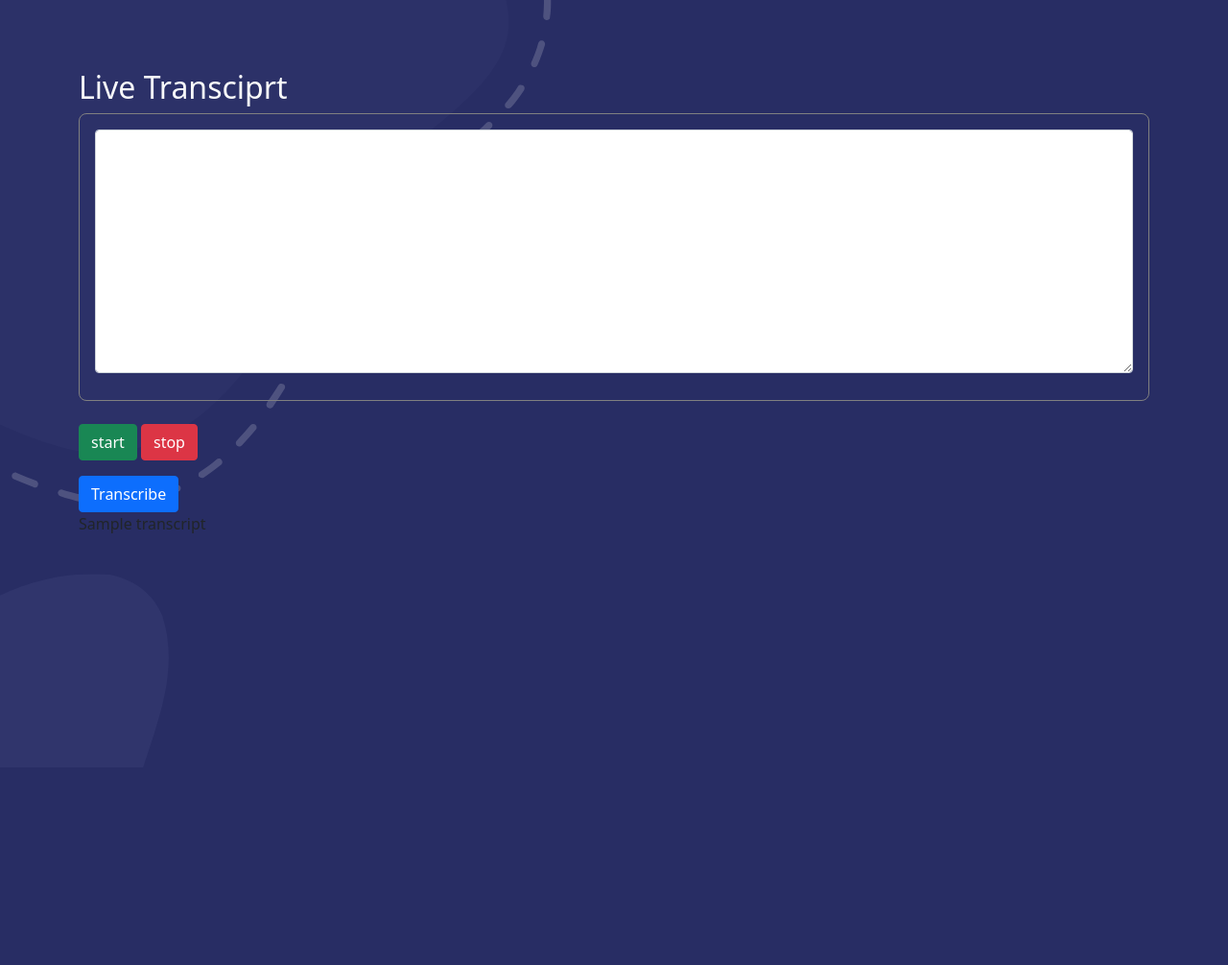
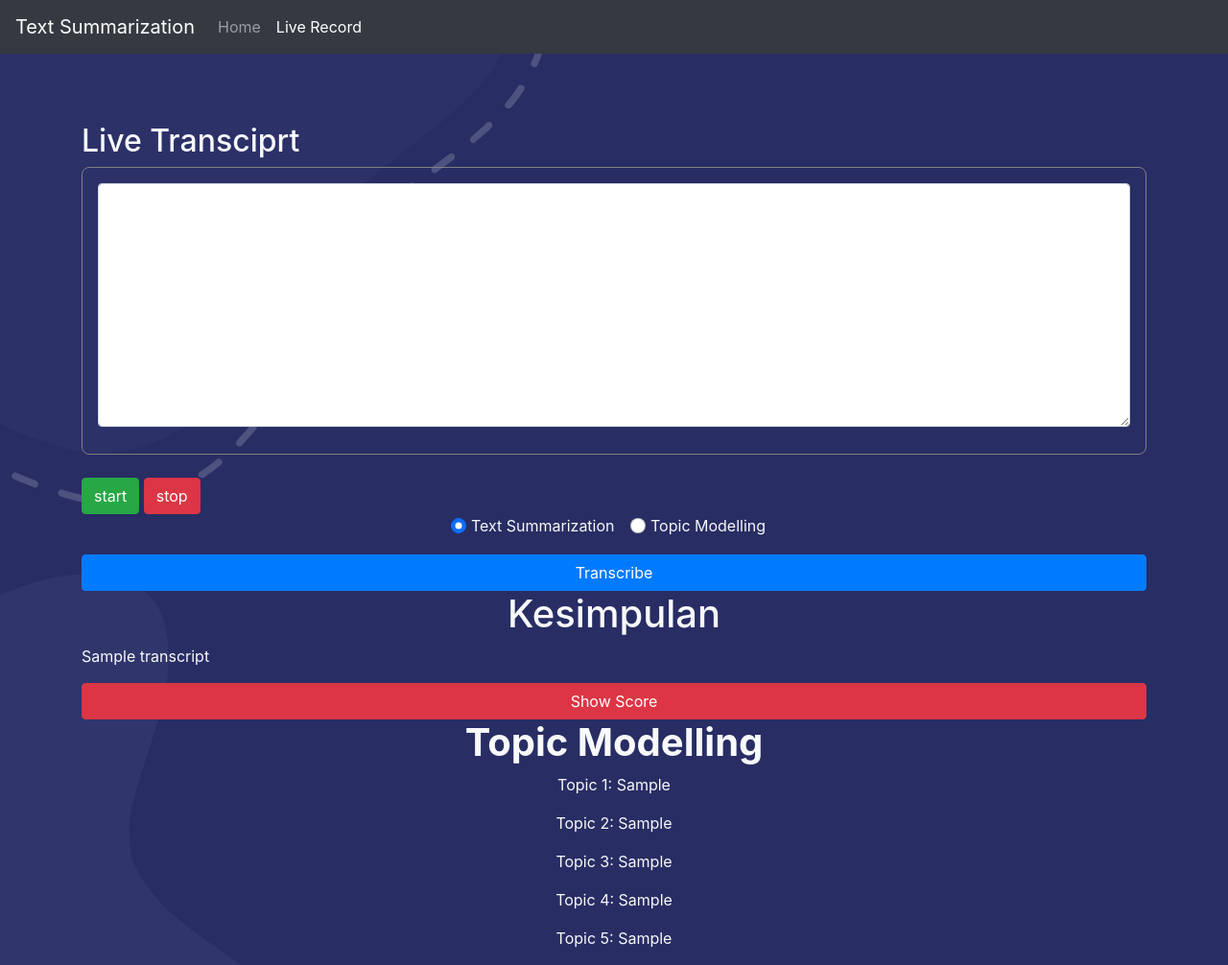
Before and after one commit to AlwyAbdullah/flask_nlp, a Flask app: template templates/liveMicTranscription.html in a window 1280 px wide. Shown: the whole page at 96% size. Before the commit the page ends 556 px from the top, so only its background shows below. Run offline with Flask 2, Linux system fonts and the light colour scheme; the template is opened without the code that fills it: most values are stand-ins (such as "Sample title", 1, 10 or a date in 2020); some libraries are stand-ins or nearby versions.

Commit message:
Adding Navbar & topic modelling in live record

```diff
--- a/app.py
+++ b/app.py
@@ -263,13 +263,152 @@ def test():
 @app.route('/liveMic', methods=["GET", "POST"])
 def liveMic():
     transcript = ''
+    listTopic=''
+    coherenceScore=''
     if request.method == "POST":
         print("FORM DATA RECEIVED")
         textarea = request.form["formtextarea"]
-        summarized_text = summarize(textarea, ratio=0.2)
-        print(summarized_text)
-        transcript = summarized_text
-    return render_template('liveMicTranscription.html', transcript=transcript)
+        radio = request.form["radio"]
+        if radio == "Text Summarization":
+            summarized_text = summarize(textarea, ratio=0.2)
+            print(summarized_text)
+            transcript = summarized_text
+        else:
+            from Sastrawi.StopWordRemover.StopWordRemoverFactory import StopWordRemoverFactory #Library for removing stopword
+            from Sastrawi.Stemmer.StemmerFactory import StemmerFactory
+
+            from nltk.stem import PorterStemmer
+
+
+            factory = StopWordRemoverFactory()
+            stopword = factory.create_stop_word_remover()
+
+            # create stemmer
+            factory = StemmerFactory()
+            stemmer = factory.create_stemmer()
+            porter = PorterStemmer()
+
+            # NLTK Stop words
+            from nltk.corpus import stopwords
+            stop_words = stopwords.words('indonesian')
+            stop_words.extend(['ya', 'gua', 'an', 'ancang', 'anggar', 'anti', 'arti', 'aston', 'arah', 'atus', 'bales', 'banget', 'bas', 'basic', 'bayang', 'bayi', 'be', 'belanja','bibi','biding', 'bill', 'bos', 'bunda',
+                            'cek', 'isi', 'iya', 'jagain', 'jaga', 'jual', 'juang', 'jurus', 'jam', 'kastem', 'kali', 'hendra', 'henti', 'kain' 'febby', 'flanel', 'ganti', 'guling', 'habis', 'hadis', 'halo', 'han',
+                            'hantam', 'harap', 'harga' 'cakap', 'coc', 'cocok', 'diarsi', 'dika', 'eko', 'elemen', 'enak', 'assalamualaikum', 'warahmatullahi', 'abang', 'waalaikumsalam',	'wakil', 'usul', 'utama',
+                            'utara',	'warahmatullah',	'wawancara',	'whatsapp',	'wi',	'word	','zaman', 'acara', 'adab', 'adik', 'yuk', 'agam', 'wajib', 'mbak', 'pak', 'nggih', 'wabarakatuh', 'selamat', 'siang', 'pagi',
+                            'malam', 'pijit','pikir','perangkat','perhati','perilaku', 'permata', 'persen', 'peter', 'pokok', 'gitu', 'nggak', 'sih', 'bener', 'ajak', 'anak', 'ajar', 'nama', 'kayak', 'pakai', 'masuk', 'mata',
+                            'orang', 'nya', 'aja', 'kasih', 'kait', 'tulis', 'web', 'gin', 'temen', 'bu', 'sesuai', 'kenal', 'beda', 'bikin', 'salah', 'laku', 'terima', 'kalah', 'kaya', 'kedip', 'kelulus', 'kemarin', 'kembang', 'kerjain',
+                            'kuning', 'kuningan', 'lari', 'latar', 'latih', 'lempar', 'lunak', 'album', 'maju', 'makan', 'makasih', 'maksud', 'mas', 'mateng', 'mentingin', 'menteri',
+                            'merah', 'mi', 'mobil', 'monggo', 'mpasi', 'mulut', 'muncul', 'naksir', 'ngerjain', 'ngerti', 'ngomong', 'ngomongnya', 'nih', 'nomor', 'nota', 'nyetting', 'objek', 'nyata',
+                            'of', 'oke', 'on', 'operasi', 'operasional', 'oriented', 'pemograman', 'pendi', 'penuh', 'peran', 'pilih', 'pimpin', 'pisah', 'pln', 'poin', 'pusing', 'pribadi',
+                            'presales', 'pritil', 'pusing', 'putus', 'raba', 'ranaya', 'ranah', 'ranting', 'read', 'real', 'rendah', 'rendi','ritme', 'rp', 'rpl', 'rumah', 'ruang', 'rumpun', 'rumput',
+                            'salam', 'sanding', 'saran', 'sebentar', 'selebriti', 'semprot', 'sesi', 'sit', 'siti', 'situ', 'sopir', 'sorry', 'standart', 'sulam', 'sulis', 'susu', 'susun', 'tablu',
+                            'takut', 'tambal', 'tanda', 'tangan', 'tantang', 'tarik', 'tato', 'tau', 'tdd', 'tembok', 'temu', 'tenda', 'tik', 'terap', 'titik', 'tok', 'tolong', 'tuh', 'tuju', 'tunda',
+                            'udah', 'up', 'upda', 'urus' 'usernya', 'analis', 'analisa', 'analisis', 'bagus', 'bahas', 'bappenas', 'barangkali', 'batas', 'bekal', 'benah', 'benang', 'biar', 'brainly', 'cari', 'contoh',
+                            'cuman', 'batang', 'beliau', 'bentuk', 'db', 'dbms', 'diassign', 'ah', 'ahli', 'ajarin', 'alya', 'analitik', 'analyst', 'and', 'andi', 'sila', 'aren', 'bk', 'bpk', 'buah', 'ci',
+                            'codingannya', 'crv', 'dateng', 'dede', 'detil', 'dijadiin', 'dinas', 'disimpen', 'dorong', 'dot', 'edi', 'entar', 'etl', 'febby', 'fi', 'gang', 'hadits', 'hit', 'hilang', 'if', 'ikan', 'ikhtiar',
+                            'in', 'intan', 'ips', 'istri', 'ji', 'kadang', 'kaget', 'kain', 'kena', 'ketemu', 'ketes', 'lho', 'letak', 'life', 'lukman', 'lupa', 'mc', 'millions', 'miss', 'nambah', 'nembak', 'ngajar', 'nikah', 'nokia',
+                            'obeng', 'nyanyi', 'paku', 'palu', 'papi', 'pms', 'pentest', 'primbon', 'pulsa', 'rezeki', 'riak', 'rian', 'roti', 'sali', 'sambut', 'sebenernya', 'segitu', 'sederhana', 'sekian', 'sisa', 'slimenya', 'socket', 'soft',
+                            'sydney', 'stringstream', 'tablo', 'tampil', 'tanah', 'teteh', 'tv', 'urus'])
+
+
+            # Define functions for stopwords, bigrams, trigrams and lemmatization
+            def remove_stopwords(texts):
+                return [[word for word in simple_preprocess(str(doc)) if word not in stop_words] for doc in texts]
+
+            def make_bigrams(texts):
+                return [bigram_mod[doc] for doc in texts]
+
+            def make_trigrams(texts):
+                return [trigram_mod[bigram_mod[doc]] for doc in texts]
+
+            # Stemming indonesia dan inggris
+            eng_stem_text1_topic = porter.stem(textarea)
+            text1_topic_stem = stemmer.stem(eng_stem_text1_topic)
+            text1_topic_stopwords_sastrawi = stopword.remove(text1_topic_stem)
+            print(len(text1_topic_stem))
+            print(len(text1_topic_stopwords_sastrawi))
+
+            # Change to list
+            list_word_topic = [(text1_topic_stopwords_sastrawi.strip())]
+            print(list_word_topic)
+
+            # Remove Stopwords
+            data_words_nostops_text1_topic = remove_stopwords(list_word_topic)
+            print(data_words_nostops_text1_topic)
+
+            # Build the bigram and trigram models (Bigram adalah 2 kata sedangkan Trigram adalah 3 kata)
+            bigram = gensim.models.Phrases(data_words_nostops_text1_topic, min_count=5, threshold=100) # higher threshold fewer phrases.
+            trigram = gensim.models.Phrases(bigram[data_words_nostops_text1_topic], threshold=100)
+
+            # Faster way to get a sentence clubbed as a trigram/bigram
+            bigram_mod = gensim.models.phrases.Phraser(bigram)
+            trigram_mod = gensim.models.phrases.Phraser(trigram)
+
+            # See trigram example
+            # print(trigram_mod[bigram_mod[data_words[0]]])
+            print(trigram_mod[bigram_mod[data_words_nostops_text1_topic[0]]])
+
+            # Create Dictionary
+            id2word = corpora.Dictionary(data_words_nostops_text1_topic)
+
+            # Create Corpus
+            texts = data_words_nostops_text1_topic
+
+            # Term Document Frequency
+            corpus = [id2word.doc2bow(text1) for text1 in texts]
+
+            # View
+            print(corpus[:1])
+
+            [[(id2word[id], freq) for id, freq in cp] for cp in corpus[:1]]
+
+            # Build LDA model
+            lda_model = gensim.models.ldamodel.LdaModel(corpus=corpus,
+                                                    id2word=id2word,
+                                                    num_topics=100,
+                                                    random_state=100,
+                                                    update_every=1,
+                                                    chunksize=2000,
+                                                    passes=10,
+                                                    alpha='auto',
+                                                    per_word_topics=True)
+
+            # Print the Keyword in the topics
+            # pprint(lda_model.print_topics(1))
+            # doc_lda = lda_model[corpus]
+
+            # topic = lda_model.print_topics(1)
+            # stringTopic = ' '.join(map(str, topic))
+            # stringTopic = ''.join(i for i in stringTopic if not i.isdigit())
+            # stringTopic = stringTopic.replace("'", '').replace(",", '').replace("*", '').replace(".", '').replace('"', '').replace("(", '').replace(")", '').replace("+", ",")
+            # print(stringTopic)
+
+            pprint(lda_model.print_topics(5))
+            doc_lda = lda_model[corpus]
+
+            # Compute Coherence Score
+            coherence_model_lda = CoherenceModel(model=lda_model, texts=data_words_nostops_text1_topic, dictionary=id2word, coherence='c_v')
+            coherence_lda = coherence_model_lda.get_coherence()
+            coherenceScore = coherence_lda
+
+            listTopic = lda_model.print_topics(5)
+            changeOrder = [4,3,2,1,0]
+            listTopic = [listTopic[i] for i in changeOrder]
+
+            for n in range(5):
+                print('Topic ', n+1, ' :', listTopic[n])
+                listTopic[n] =listTopic[n]
+
+            print(listTopic)
+            stringTopic = ' '.join(map(str, listTopic))
+            stringTopic = ''.join(i for i in stringTopic if not i.isdigit())
+            stringTopic = stringTopic.replace("'", '').replace(",", '').replace("*", '').replace(".", '').replace('"', '').replace("(", '').replace(")", '\n').replace(" ", "").replace("+", ', ')
+            print(stringTopic)
+            arrayTopic = stringTopic.split("\n")
+
+            listTopic = arrayTopic
+
+    return render_template('liveMicTranscription.html', transcript=transcript, listTopic=listTopic, coherenceScore=coherenceScore)
 
 @app.route('/downloadPDF', methods=["POST", "GET"])
 def downloadPDF():
--- a/templates/liveMicTranscription.html
+++ b/templates/liveMicTranscription.html
@@ -7,13 +7,37 @@
     <link href="https://cdn.jsdelivr.net/npm/bootstrap@5.0.0-beta1/dist/css/bootstrap.min.css" rel="stylesheet"
         integrity="sha384-giJF6kkoqNQ00vy+HMDP7azOuL0xtbfIcaT9wjKHr8RbDVddVHyTfAAsrekwKmP1" crossorigin="anonymous" />
     <link rel="stylesheet" type="text/css" href="../static/styles/main.css">
+    <link rel="stylesheet" href="https://cdn.jsdelivr.net/npm/bootstrap@4.4.1/dist/css/bootstrap.min.css"
+        integrity="sha384-Vkoo8x4CGsO3+Hhxv8T/Q5PaXtkKtu6ug5TOeNV6gBiFeWPGFN9MuhOf23Q9Ifjh" crossorigin="anonymous">
+    <script src="../static/styles/main.js"></script>
+    <link rel="stylesheet" href="https://cdnjs.cloudflare.com/ajax/libs/font-awesome/6.1.0/css/all.min.css"
+        integrity="sha512-10/jx2EXwxxWqCLX/hHth/vu2KY3jCF70dCQB8TSgNjbCVAC/8vai53GfMDrO2Emgwccf2pJqxct9ehpzG+MTw=="
+        crossorigin="anonymous" referrerpolicy="no-referrer" />
     <title>Speech To Text</title>
 </head>
 
-<body class="container pt-5">
+<body>
+    <nav id="navbar" class="navbar navbar-expand-lg navbar-dark bg-dark">
+        <a class="navbar-brand" href="/">Text Summarization</a>
+        <button class="navbar-toggler" type="button" data-toggle="collapse" data-target="#navbarNav"
+            aria-controls="navbarNav" aria-expanded="false" aria-label="Toggle navigation">
+            <span class="navbar-toggler-icon"></span>
+        </button>
+        <div class="collapse navbar-collapse" id="navbarNav">
+            <ul class="navbar-nav">
+                <li class="nav-item">
+                    <a class="nav-link" href="/">Home <span class="sr-only">(current)</span></a>
+                </li>
+                <li class="nav-item active">
+                    <a class="nav-link" href="/liveMic">Live Record</a>
+                </li>
+            </ul>
+        </div>
+    </nav>
+    <div class="container pt-5">
         <h2 class="mt-4 text-light">Live Transciprt</h2>
         <p id="speak" class="lead text-light" style="display: none;">Start Speaking...</p>
-    <form method="post" enctype="multipart/form-data">
+        <form method="post">
             <div class="p-3" style="border: 1px solid gray; height: 300px; border-radius: 8px;">
                 <span id="interim" class="text-secondary"></span>
                 <textarea class="form-control" id="final" name="formtextarea" rows="10" required></textarea>
@@ -23,11 +47,42 @@
                 <input type="button" class="btn btn-danger" id="stop" onclick="toggleLiveMic()" value="stop"></input>
                 <p id="status" class="lead mt-3 text-light" style="display: none">Listenting ...</p>
             </div>
+            <div class="text-center text-light">
+                <div class="form-check text-center form-check-inline">
+                    <input class="form-check-input" type="radio" name="radio" id="radio1" value="Text Summarization"
+                        checked>
+                    <label class="form-check-label" for="flexRadioDefault1">
+                        Text Summarization
+                    </label>
+                </div>
+                <div class="form-check text-center form-check-inline">
+                    <input class="form-check-input" type="radio" name="radio" id="radio2" value="Topic Modelling">
+                    <label class="form-check-label" for="flexRadioDefault2">
+                        Topic Modelling
+                    </label>
+                </div>
+            </div>
             <button type="submit" class="btn btn-primary mt-3 btn-block" id="submitButton">Transcribe</button>
         </form>
         {% if transcript  %}
+        <div class="text-light">
+            <h1 class="text-center">Kesimpulan</h1>
             <p>{{ transcript }}</p>
+        </div>
         {% endif %}
+        {% if listTopic %}
+        <div id="listTopic" class="text-center text-light mt-3">
+            <button class="btn btn-danger btn-block" onclick="toggleScore()">Show Score</button>
+            <p id="score" style="display: none;">{{ coherenceScore }}</p>
+            <h1><b>Topic Modelling</b></h1>
+            <p>Topic 1: {{ listTopic[0] }}</p>
+            <p>Topic 2: {{ listTopic[1] }}</p>
+            <p>Topic 3: {{ listTopic[2] }}</p>
+            <p>Topic 4: {{ listTopic[3] }}</p>
+            <p>Topic 5: {{ listTopic[4] }}</p>
+        </div>
+        {% endif %}
+    </div>
 </body>
 <script src="../static/styles/speechRecognition.js"></script>
 <script src="../static/styles/language.js"></script>
```
Also changed, not shown: templates/text_summarization.html (+24 -2 lines). Lines whose indentation alone changed are shown as unchanged.
